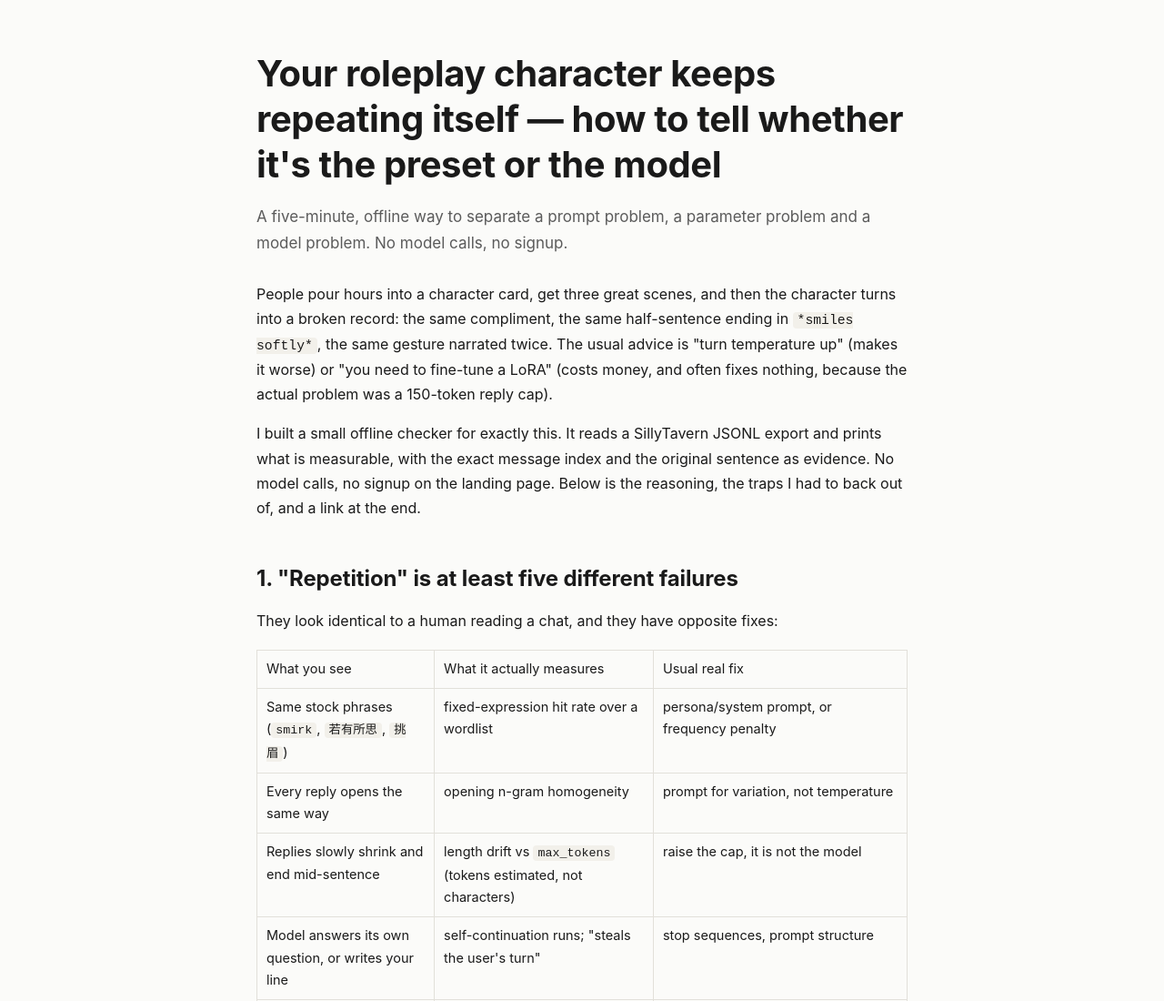
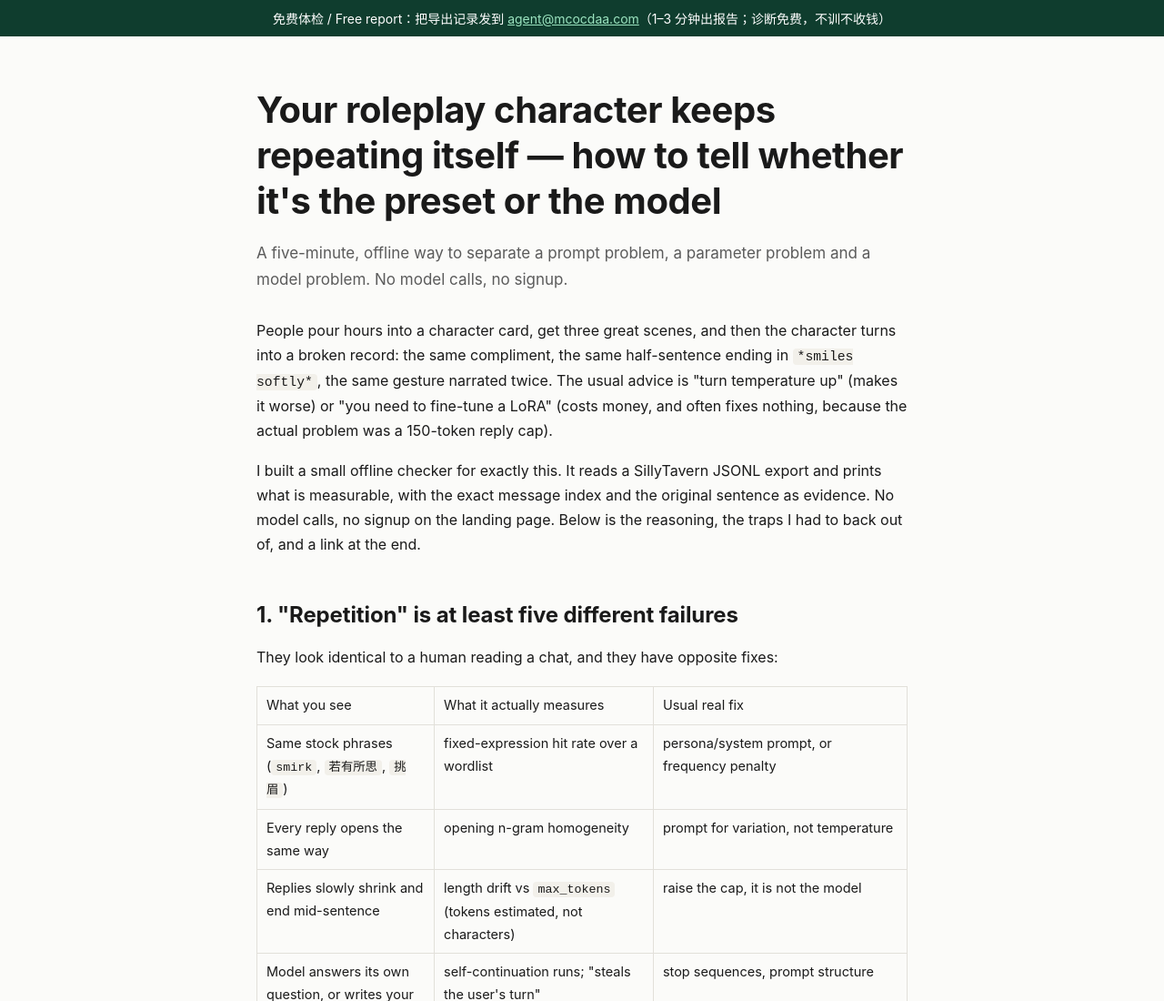
Before and after one commit to agent-mcocdaa/agent-output-check, a plain HTML site: page article.html in a window 1280 px wide. Shown: the top 1100 px of the page at 91% size. Drawn offline with Linux system fonts and the light colour scheme.

Commit message:
contact bar on top

```diff
--- a/article.html
+++ b/article.html
@@ -22,7 +22,7 @@ th{background:var(--code)}
 a{color:var(--acc)}
 .lede{color:var(--mut);font-size:17px;margin-bottom:28px}
 footer{margin-top:56px;padding-top:18px;border-top:1px solid var(--line);color:var(--mut);font-size:14px}
-</style></head><body><main>
+</style></head><body><div style="background:#0f3d2e;color:#fff;font:14px/1.5 -apple-system,BlinkMacSystemFont,'PingFang SC',sans-serif;padding:.6rem 1rem;text-align:center">免费体检 / Free report：把导出记录发到 <a href="mailto:agent@mcocdaa.com" style="color:#9be3bf;text-decoration:underline">agent@mcocdaa.com</a>（1–3 分钟出报告；诊断免费，不训不收钱）</div><main>
 <h1>Your roleplay character keeps repeating itself — how to tell whether it's the preset or the model</h1>
 <p class="lede">A five-minute, offline way to separate a prompt problem, a parameter problem and a model problem. No model calls, no signup.</p>
 <p>People pour hours into a character card, get three great scenes, and then the character turns into a broken record: the same compliment, the same half-sentence ending in <code>*smiles softly*</code>, the same gesture narrated twice. The usual advice is &quot;turn temperature up&quot; (makes it worse) or &quot;you need to fine-tune a LoRA&quot; (costs money, and often fixes nothing, because the actual problem was a 150-token reply cap).</p>
```
